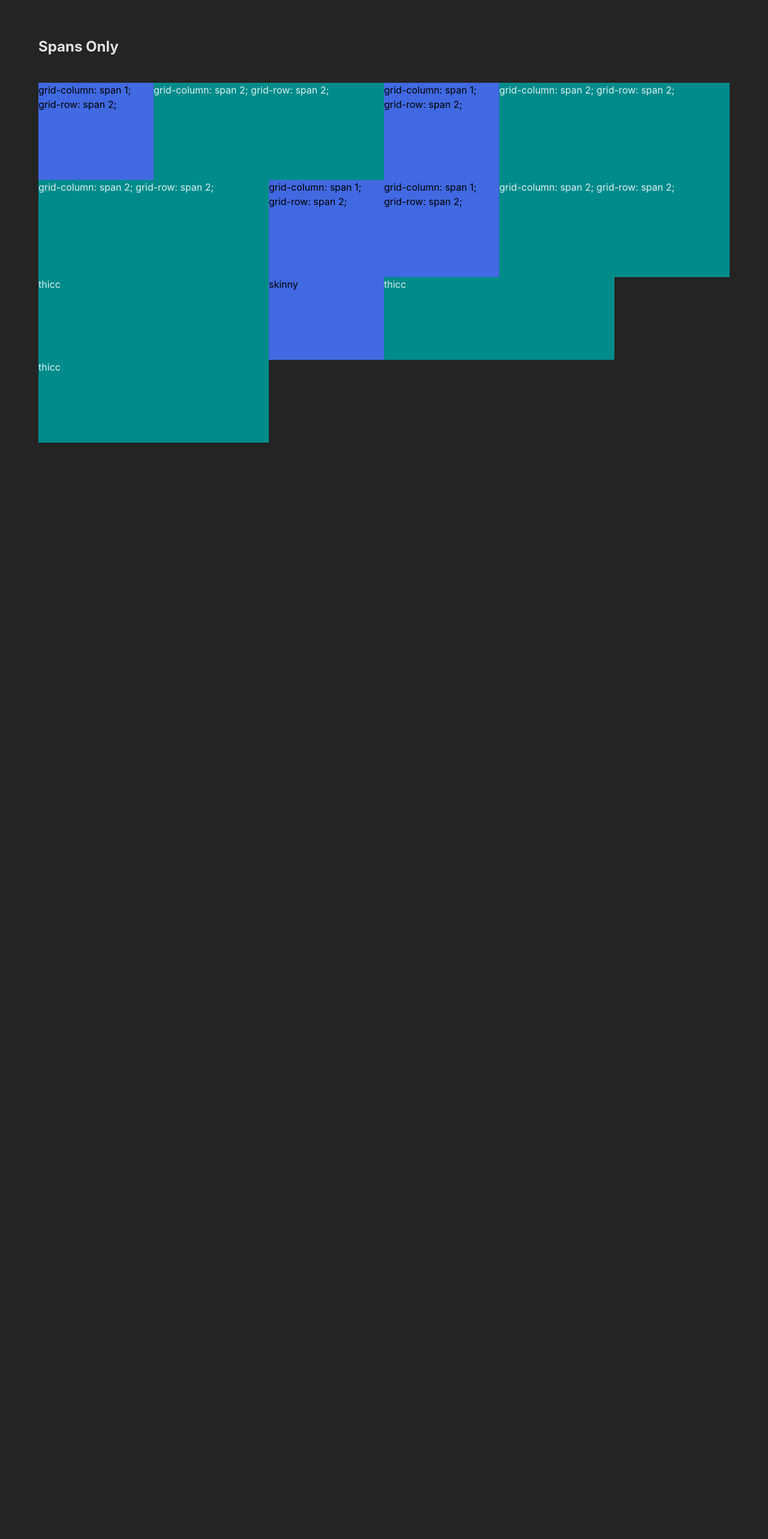
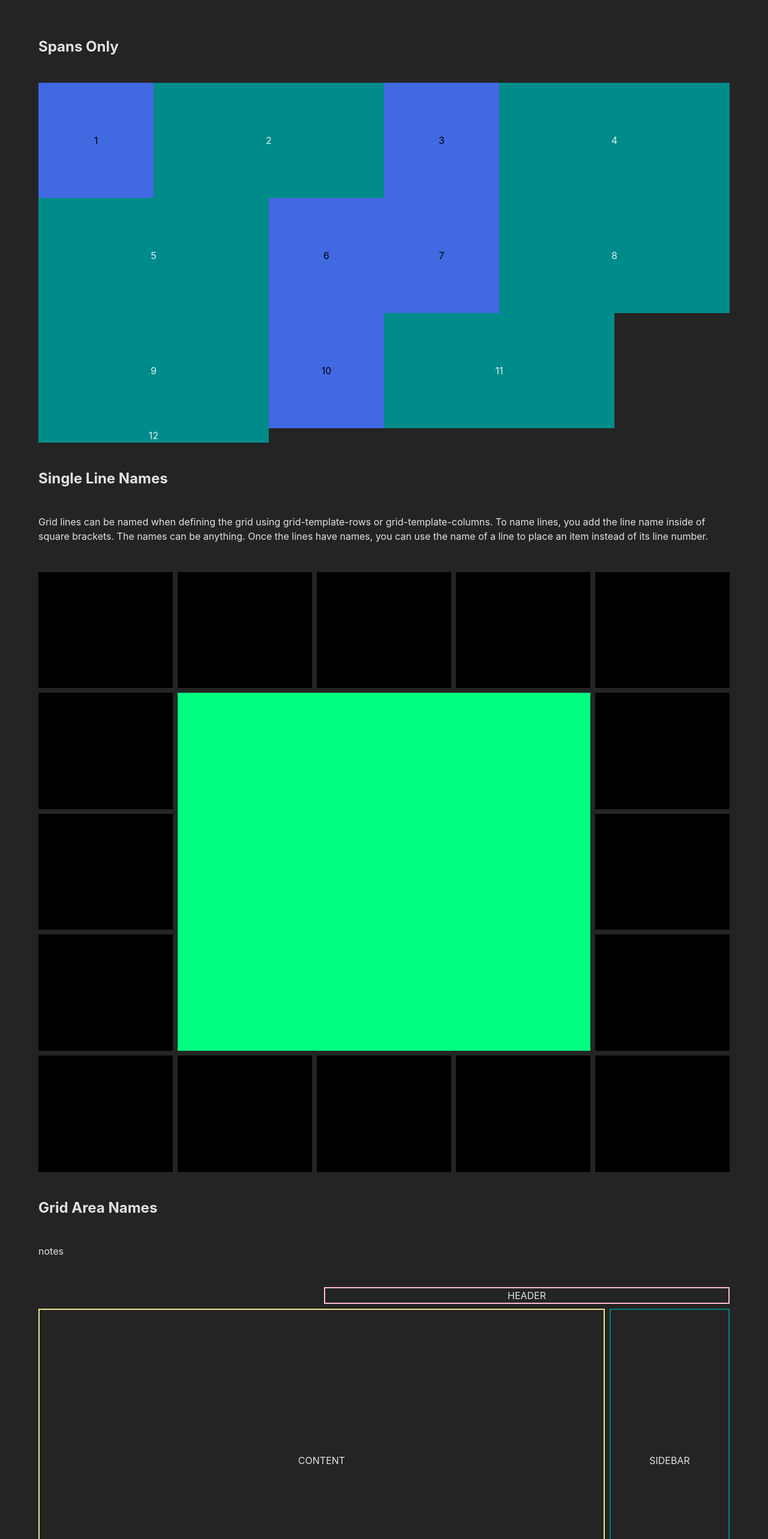
Before and after one commit to angeliquerivera/my-first-grid, a React (Vite) app: page / in a window 1280 px wide. Shown: the part 8740-11306 px from the top of the page at 60% size. Before the commit the page ends 9526 px from the top, so only its background shows below. Built offline with nearby package versions, Linux system fonts and the light colour scheme.

Commit message:
feat: add GridAreaNames and SingleLineNames components

```diff
--- a/src/App.jsx
+++ b/src/App.jsx
@@ -7,6 +7,8 @@ import Pancake from "./components/sections/Pancake";
 import RepeatMultipleTracks from "./components/sections/RepeatMultipleTracks";
 import VisualLines from "./components/sections/VisualLines";
 import SpansOnly from "./components/sections/SpansOnly";
+import SingleLineNames from "./components/sections/SingleLineNames";
+import GridAreaNames from "./components/sections/GridAreaNames";
 
 export default function App() {
   return (
@@ -20,6 +22,8 @@ export default function App() {
       <Pancake />
       <VisualLines />
       <SpansOnly />
+      <SingleLineNames />
+      <GridAreaNames />
     </main>
   );
 }
--- /dev/null
+++ b/src/components/sections/GridAreaNames.jsx
@@ -0,0 +1,20 @@
+export default function GridAreaNames() {
+  return (
+    <article>
+      <header className="container">
+        <h2>Grid Area Names</h2>
+      </header>
+      <section className="container">
+        <p>notes</p>
+      </section>
+      <section className="container">
+        <article className="grid-area-names">
+          <div className="area-header">HEADER</div>
+          <div className="area-content">CONTENT</div>
+          <div className="area-sidebar">SIDEBAR</div>
+          <div className="area-footer">FOOTER</div>
+        </article>
+      </section>
+    </article>
+  );
+}
--- /dev/null
+++ b/src/components/sections/SingleLineNames.jsx
@@ -0,0 +1,39 @@
+export default function SingleLineNames() {
+  return (
+    <article>
+      <header className="container">
+        <h2>Single Line Names</h2>
+      </header>
+      <section className="container">
+        <p>
+          Grid lines can be named when defining the grid using
+          grid-template-rows or grid-template-columns. To name lines, you add
+          the line name inside of square brackets. The names can be anything.
+          Once the lines have names, you can use the name of a line to place an
+          item instead of its line number.
+        </p>
+      </section>
+      <section className="container">
+        <article className="single-line-name">
+          <div className="special"></div>
+          <div></div>
+          <div></div>
+          <div></div>
+          <div></div>
+          <div></div>
+          <div></div>
+          <div></div>
+          <div></div>
+          <div></div>
+          <div></div>
+          <div></div>
+          <div></div>
+          <div></div>
+          <div></div>
+          <div></div>
+          <div></div>
+        </article>
+      </section>
+    </article>
+  );
+}
--- a/src/components/sections/SpansOnly.jsx
+++ b/src/components/sections/SpansOnly.jsx
@@ -8,22 +8,22 @@ export default function SpansOnly() {
         <article className="spans-only">
           {/* 6 cols wide, 2 rows tall */}
 
-          <div className="skinny"> grid-column: span 1; grid-row: span 2;</div>
-          <div className="thicc"> grid-column: span 2; grid-row: span 2;</div>
-          <div className="skinny"> grid-column: span 1; grid-row: span 2;</div>
-          <div className="thicc"> grid-column: span 2; grid-row: span 2;</div>
+          <div className="skinny">1</div>
+          <div className="thicc">2</div>
+          <div className="skinny">3</div>
+          <div className="thicc">4</div>
 
           {/* 6 cols wide, 2 rows tall */}
-          <div className="thicc"> grid-column: span 2; grid-row: span 2;</div>
-          <div className="skinny"> grid-column: span 1; grid-row: span 2;</div>
-          <div className="skinny"> grid-column: span 1; grid-row: span 2;</div>
-          <div className="thicc"> grid-column: span 2; grid-row: span 2;</div>
+          <div className="thicc">5</div>
+          <div className="skinny">6</div>
+          <div className="skinny">7</div>
+          <div className="thicc">8</div>
 
           {/* NOT 6 columns */}
-          <div className="thicc">thicc</div>
-          <div className="skinny">skinny</div>
-          <div className="thicc">thicc</div>
-          <div className="thicc">thicc</div>
+          <div className="thicc">9</div>
+          <div className="skinny">10</div>
+          <div className="thicc">11</div>
+          <div className="thicc">12</div>
         </article>
       </section>
     </article>
--- a/src/styles/examples.css
+++ b/src/styles/examples.css
@@ -184,8 +184,14 @@
 .spans-only {
   display: grid;
   grid-template-columns: repeat(6, 1fr);
+  grid-template-rows: repeat(6, 1fr);
+  grid-auto-flow: row;
+  height: 600px;
+}
 
-  height: 600px;
+.spans-only div {
+  display: grid;
+  place-items: center;
 }
 
 .skinny {
@@ -200,3 +206,86 @@
   grid-column: span 2;
   grid-row: span 2;
 }
+
+/*******************************
+* SingleLineNames.jsx
+******************************/
+
+/* .single-line-name {
+  display: grid;
+  grid-template-columns: repeat(3, 1fr);
+  grid-template-rows: repeat(2, 1fr);
+  height: 500px;
+  gap: 0.5rem;
+}
+
+.single-line-name div {
+  background-color: black;
+}
+
+div.special {
+  background-color: springgreen;
+  grid-column: 2 / 3;
+  grid-row: 2 / 3;
+} */
+
+.single-line-name {
+  display: grid;
+  grid-template-columns: repeat(5, [c-start] 1fr [c-end]);
+  grid-template-rows: repeat(5, [r-start] 1fr [r-end]);
+  height: 1000px;
+  gap: 0.5rem;
+}
+
+.single-line-name div {
+  background-color: black;
+}
+
+div.special {
+  background-color: springgreen;
+  grid-column: c-start 2 / c-end 4;
+  grid-row: r-start 2 / r-end 4;
+}
+
+/*******************************
+* GridAreaNames.jsx
+******************************/
+.grid-area-names {
+  display: grid;
+  height: 600px;
+  grid-template-areas:
+    "....    header  header"
+    "content content sidebar"
+    "footer  footer  footer";
+  grid-template-columns: 1fr 1fr 200px;
+  grid-template-rows: auto 1fr 50px;
+  gap: 0.5rem;
+
+  /* header 3 across
+  content 2 > sidebar 1
+  footer 3 */
+}
+.grid-area-names div {
+  display: grid;
+  place-items: center;
+}
+
+.area-header {
+  border: 2px solid pink;
+  grid-area: header;
+}
+
+.area-content {
+  border: 2px solid khaki;
+  grid-area: content;
+}
+
+.area-sidebar {
+  border: 2px solid teal;
+  grid-area: sidebar;
+}
+
+.area-footer {
+  border: 2px solid crimson;
+  grid-area: footer;
+}
```
